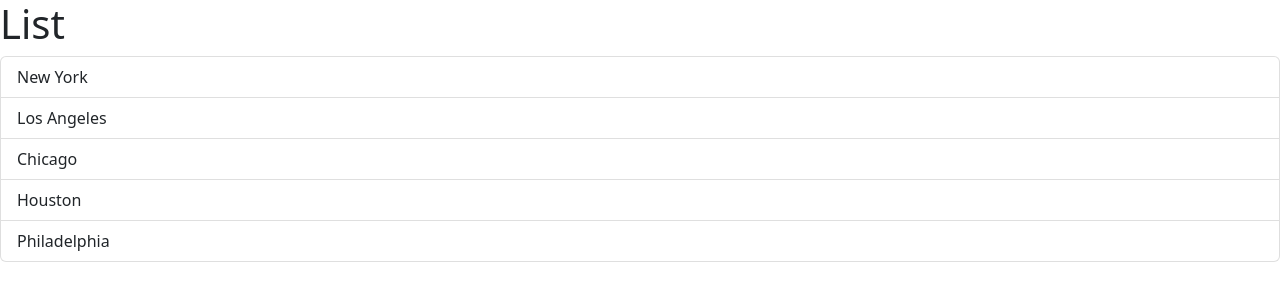
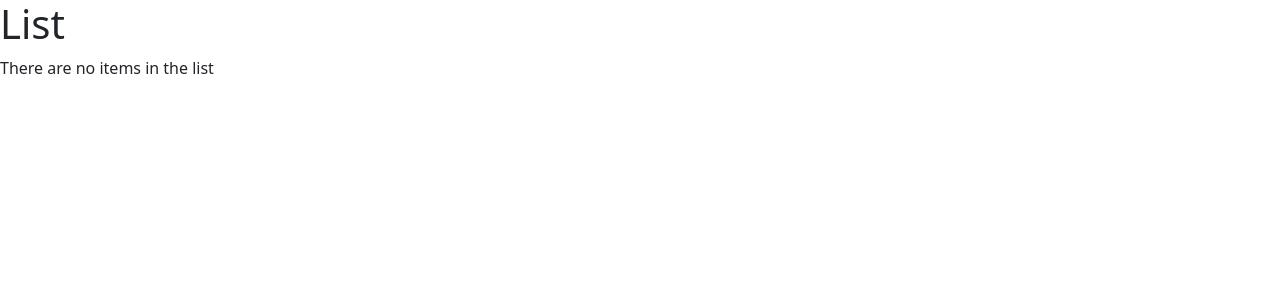
Before and after one commit to youssefabidi13/react-learn, a React (Vite) app: page / in a window 1280 px wide. Shown: the top 300 px of the page. Built offline with nearby package versions, Linux system fonts and the light colour scheme.

Commit message:
ListGroup component

```diff
--- a/src/components/ListGroup.tsx
+++ b/src/components/ListGroup.tsx
@@ -1,14 +1,12 @@
 function ListGroup() {
-  const items = [
-    "New York",
-    "Los Angeles",
-    "Chicago",
-    "Houston",
-    "Philadelphia",
-  ];
+  let items = ["New York", "Los Angeles", "Chicago", "Houston", "Philadelphia"];
+  items = [];
+  const message = items.length === 0 && <p>There are no items in the list</p>;
+
   return (
     <>
       <h1>List</h1>
+      {message}
       <ul className="list-group">
         {items.map((item) => (
           <li key={item} className="list-group-item">
```
